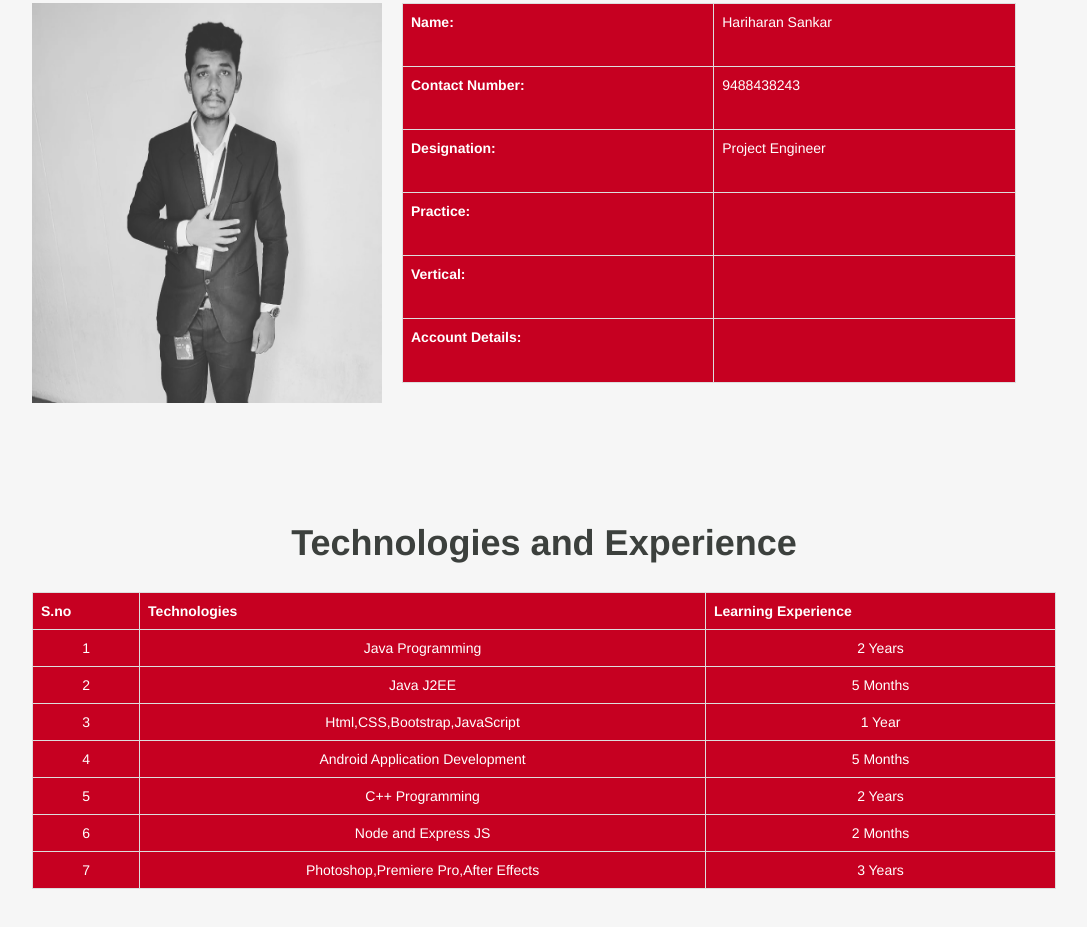
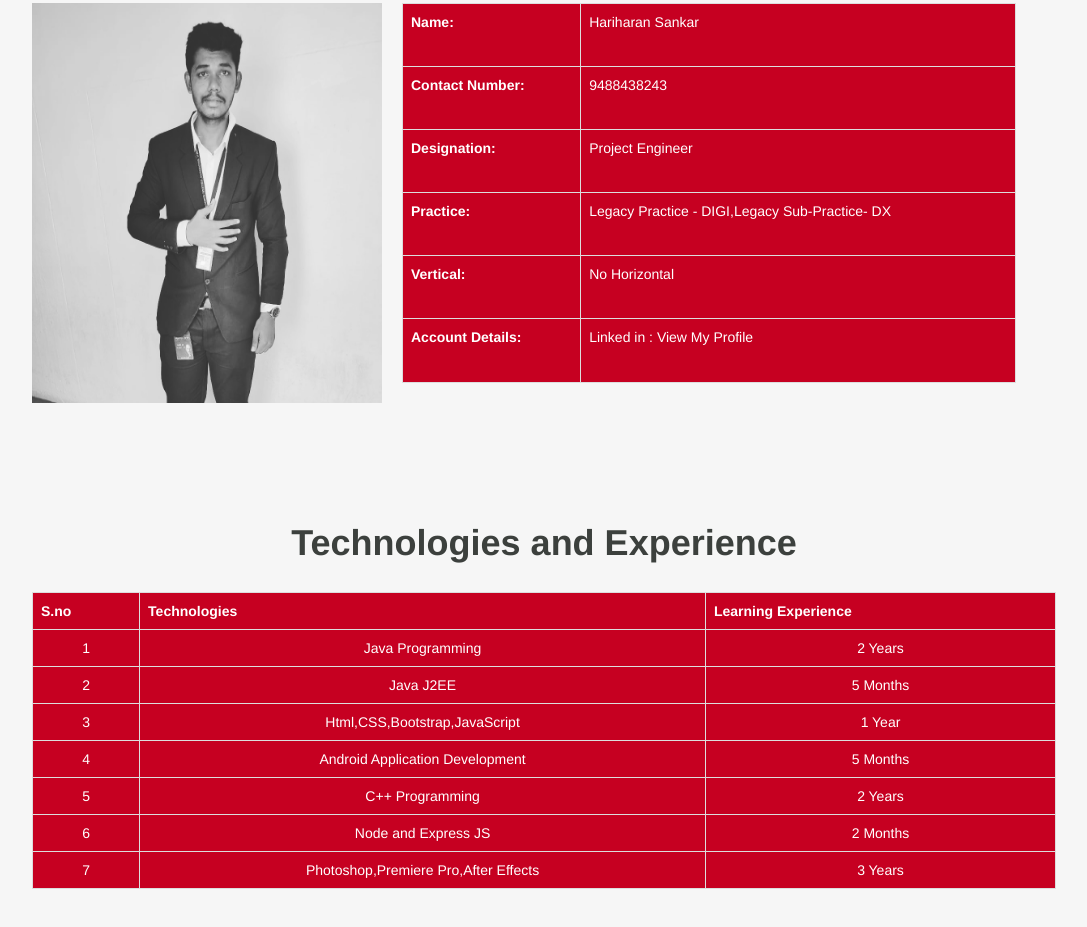
Before and after one commit to Hariks17/myprofile, a plain HTML site: page index.html in a window 1280 px wide. Shown: the part 827-1754 px from the top of the page, without its empty margins (96-1183 px from the left). Drawn offline with nearby package versions, Linux system fonts and the light colour scheme.

Commit message:
Update index.html

```diff
--- a/index.html
+++ b/index.html
@@ -65,15 +65,15 @@
       </tr>
       <tr>
         <th>Practice:</th>
-        <td></td>
+        <td>Legacy Practice - DIGI,Legacy Sub-Practice- DX</td>
       </tr>
       <tr>
         <th>Vertical:</th>
-        <td></td>
+        <td>No Horizontal</td>
       </tr>
       <tr>
         <th>Account Details:</th>
-        <td></td>
+        <td>Linked in : <a href="https://www.linkedin.com/in/hari-ks-b7927381" style="color: white;">View My Profile</a></td>
       </tr>
     </table>
   </div>
```
